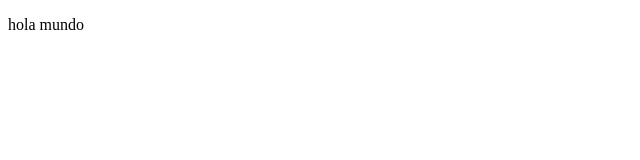
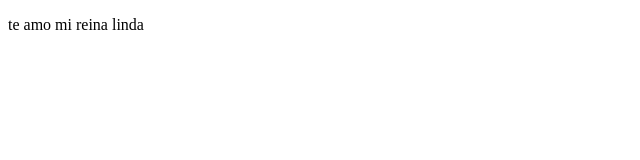
Before and after one commit to ju4na/ju4na.github.io, a plain HTML site: page index.html in a window 1280 px wide. Shown: the full height of the page, 0-640 px from the left. Drawn offline with Linux system fonts and the light colour scheme.

Commit message:
Add files via upload

```diff
--- a/index.html
+++ b/index.html
@@ -8,7 +8,7 @@
 </head>
 <body>
         <p>
-            hola mundo
+            te amo mi reina linda
         </p>
 </body>
 </html>
```
